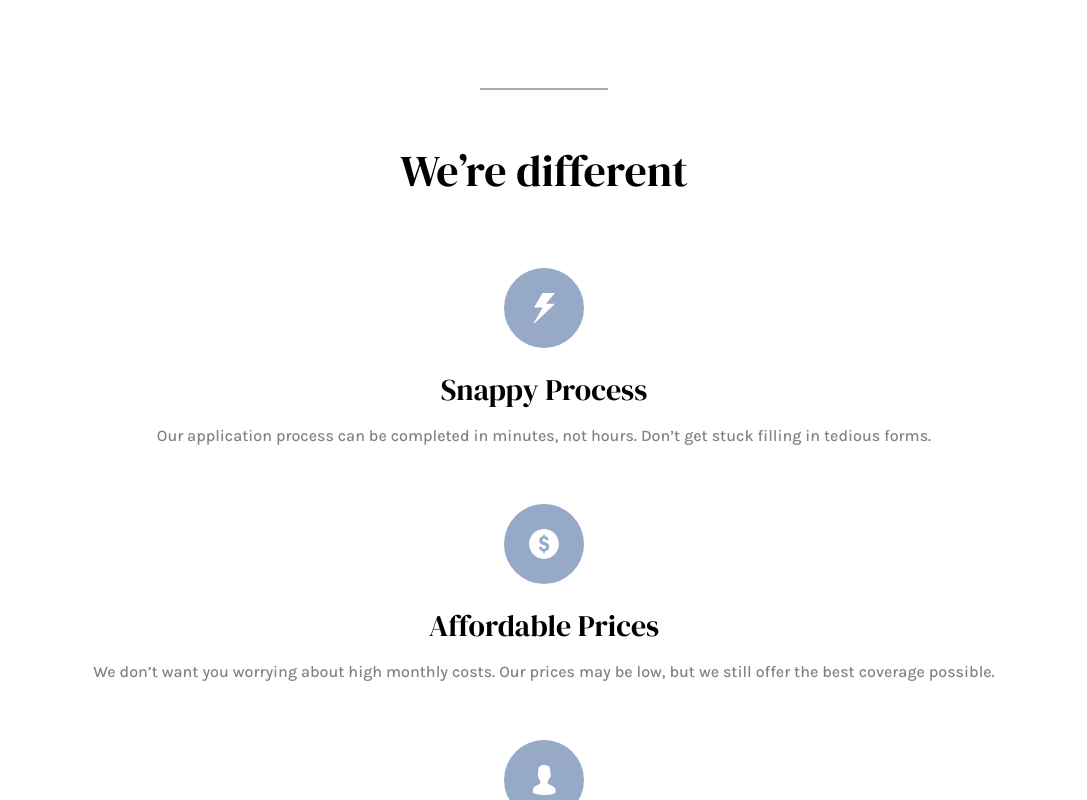
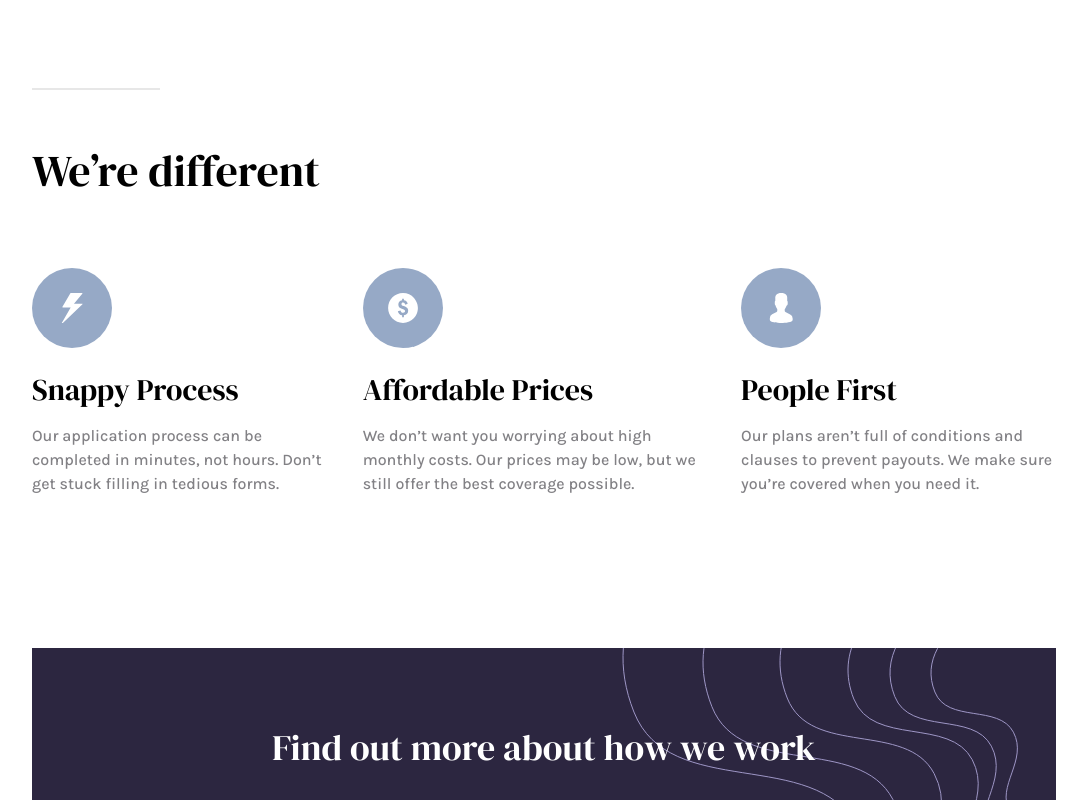
Before and after one commit to JuanMiranda1998/insurance-landing-page-frontend-mentor, a React (Vite) app: page / in a window 1280 px wide. Shown: the part 600-1400 px from the top of the page, without its empty margins (96-1183 px from the left). Built offline with nearby package versions, Linux system fonts and the light colour scheme.

Commit message:
styled desktop components

```diff
--- a/src/App.jsx
+++ b/src/App.jsx
@@ -9,9 +9,9 @@ function App() {
 
 
   return (
-    <div className=' w-full min-h-[100lvh] flex flex-col relative font-display'>
+    <div className='w-full min-h-[100lvh] flex flex-col relative font-display'>
       <Navbar />
-      <div className='mt-20 lg:mt-0 w-full'>
+      <div className='mt-20 lg:mt-0'>
         <HeroSection />
         <AboutSection />
         <Banner />
--- a/src/components/AboutSection.jsx
+++ b/src/components/AboutSection.jsx
@@ -1,38 +1,40 @@
 
 const AboutSection = () => {
   return (
-    <section className='px-5 py-24'>
-      <div className='w-32 h-[2px] bg-[#b5a4b6] mx-auto mb-12'></div>
-        <h2 className='font-title text-[2.75rem] text-center mb-16'>We’re different</h2>
-        <div className='flex flex-col justify-center items-center mb-14'>
+    <section className='px-5 py-24 lg:px-32'>
+      <div className='w-32 h-[2px] bg-[#e7e7e7] mx-auto lg:ml-0 mb-12'></div>
+        <h2 className='font-title text-[2.75rem] text-center lg:text-left mb-16'>We’re different</h2>
+        <div className="max-w-[400px] lg:max-w-full mx-auto flex flex-col lg:flex-row justify-center items-center lg:gap-10">
+          <div className='flex flex-col justify-center items-center lg:items-start mb-14'>
             <div className='w-20 h-20 mb-6'>
               <img src="/icons/icon-snappy-process.svg" alt="" />
             </div>
             <h3 className='text-3xl font-title mb-4'>Snappy Process</h3>
-          <p className='text-center font-medium text-[#828185]'>
+            <p className='text-center lg:text-left font-medium text-[#828185]'>
               Our application process can be completed in minutes, not hours. Don’t get
               stuck filling in tedious forms.
             </p>
           </div>
-        <div className='flex flex-col justify-center items-center mb-14'>
+          <div className='flex flex-col justify-center items-center lg:items-start mb-14'>
             <div className='w-20 h-20 mb-6'>
               <img src="/icons/icon-affordable-prices.svg" alt="" />
             </div>
             <h3 className='text-3xl font-title mb-4'>Affordable Prices</h3>
-          <p className='text-center font-medium text-[#828185]'>
+            <p className='text-center lg:text-left font-medium text-[#828185]'>
               We don’t want you worrying about high monthly costs. Our prices may be low,
               but we still offer the best coverage possible.
             </p>
           </div>
-        <div className='flex flex-col justify-center items-center mb-14'>
+          <div className='flex flex-col justify-center items-center lg:items-start mb-14'>
             <div className='w-20 h-20 mb-6'>
               <img src="/icons/icon-people-first.svg" alt="" />
             </div>
             <h3 className='text-3xl font-title mb-4'>People First</h3>
-          <p className='text-center font-medium text-[#828185]'>
+            <p className='text-center lg:text-left font-medium text-[#828185]'>
               Our plans aren’t full of conditions and clauses to prevent payouts. We make
               sure you’re covered when you need it.
             </p>
+          </div>
         </div>
       </section>
   )
--- a/src/components/Banner.jsx
+++ b/src/components/Banner.jsx
@@ -1,7 +1,7 @@
 
 const Banner = () => {
   return (
-    <div className='mb-32 px-6 py-14 bg-[#2c2640] bg-bannerMobile lg:bg-bannerDesktop bg-no-repeat bg-right text-white text-center'>
+    <div className='mb-32 mx-4 md:mx-32 px-6 py-14 bg-[#2c2640] bg-bannerMobile lg:bg-bannerDesktop bg-no-repeat bg-right text-white text-center'>
         <h2 className='text-4xl font-title mt-6 mb-12'>Find out more about how we work</h2>
         <a className='px-8 py-3 border border-white uppercase' href="#">How we work</a>
     </div>
--- a/src/components/Footer.jsx
+++ b/src/components/Footer.jsx
@@ -14,7 +14,7 @@ const Footer = () => {
           </div>
         </div>
         <div className='w-[320px] lg:w-full h-[2px] bg-[#d9d9d9] mx-auto my-10'></div>
-        <div className="flex flex-col lg:flex-row lg:justify-items-start lg:gap-36 text-center">
+        <div className="flex flex-col lg:flex-row lg:justify-items-start lg:gap-32 xl:gap-48 text-center">
           <div className="mb-6 lg:text-left">
             <h4 className="uppercase text-[#7f7d82] font-semibold mb-6">Our company</h4>
             <ul className="flex flex-col gap-2">
```
Lines whose indentation alone changed are shown as unchanged.
